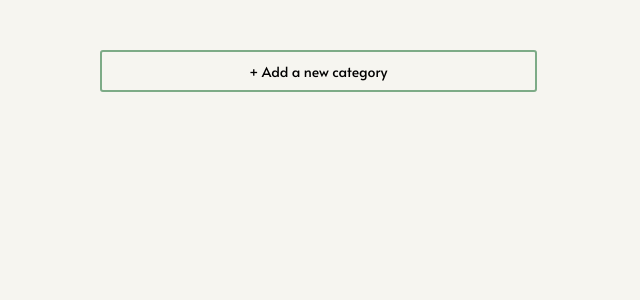
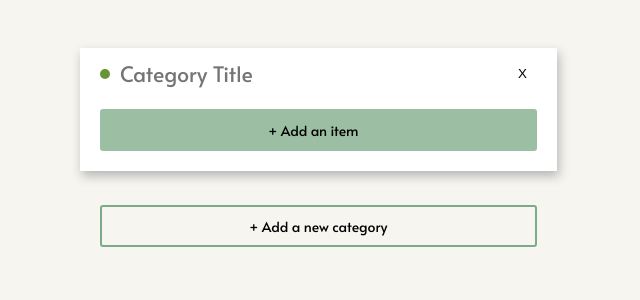
Before and after one commit to mitchHartigan/trekkr, a React (Create React App) app: page / in a window 1280 px wide. Both pictures are taken after a click on the button "+ Add a new category". Shown: the top 300 px of the page, without its empty margins (312-952 px from the left). Built offline with nearby package versions, Linux system fonts and the light colour scheme.

Commit message:
feat: WIP focus on newly created elem

```diff
--- a/src/pack/BackpackData/utils.js
+++ b/src/pack/BackpackData/utils.js
@@ -32,15 +32,15 @@ export const handleDrag = (result, currentState) => {
 
     const updatedCategory = {
       ...start,
-      itemIds: newItemIds,
+      itemIds: newItemIds
     };
 
     const updatedState = {
       ...currentState,
       categories: {
         ...currentState.categories,
-        [updatedCategory.id]: updatedCategory,
-      },
+        [updatedCategory.id]: updatedCategory
+      }
     };
 
     return updatedState; //this makes sure we don't execute the code below.
@@ -53,7 +53,7 @@ export const handleDrag = (result, currentState) => {
 
   const updatedStart = {
     ...start,
-    itemIds: startItemIds,
+    itemIds: startItemIds
   };
 
   const finishItemIds = Array.from(finish.itemIds);
@@ -61,7 +61,7 @@ export const handleDrag = (result, currentState) => {
 
   const updatedFinish = {
     ...finish,
-    itemIds: finishItemIds,
+    itemIds: finishItemIds
   };
 
   const updatedState = {
@@ -69,8 +69,8 @@ export const handleDrag = (result, currentState) => {
     categories: {
       ...currentState.categories,
       [updatedStart.id]: updatedStart,
-      [updatedFinish.id]: updatedFinish,
-    },
+      [updatedFinish.id]: updatedFinish
+    }
   };
 
   return updatedState;
@@ -81,10 +81,10 @@ export const handleAddItem = (category, currentState) => {
 
   const newItem = {
     id: uniqueId,
-    name: "Name",
+    name: "",
     weight: 1,
     qty: 1,
-    units: "g",
+    units: "g"
   };
 
   const updatedItemIds = currentState.categories[category.id].itemIds;
@@ -95,15 +95,15 @@ export const handleAddItem = (category, currentState) => {
     ...currentState,
     items: {
       ...currentState.items,
-      [uniqueId]: newItem,
+      [uniqueId]: newItem
     },
     categories: {
       ...currentState.categories,
       [category.id]: {
         ...currentState.categories[category.id],
-        itemIds: updatedItemIds,
-      },
-    },
+        itemIds: updatedItemIds
+      }
+    }
   };
   return updatedState;
 };
@@ -120,33 +120,34 @@ export const handleDeleteItem = (item, category, currentState) => {
   const updatedState = {
     ...currentState,
     items: {
-      ...updatedItems,
+      ...updatedItems
     },
     categories: {
       ...currentState.categories,
       [category.id]: {
         ...currentState.categories[category.id],
-        itemIds: updatedItemIds,
-      },
-    },
+        itemIds: updatedItemIds
+      }
+    }
   };
   return updatedState;
 };
 
-export const generateCategoryColor = (seedColor) => {
+export const generateCategoryColor = seedColor => {
   const analogousColors = tinycolor(seedColor).analogous();
 
   return analogousColors;
 };
 
-export const handleAddCategory = (currentState) => {
+export const handleAddCategory = currentState => {
   const categoryId = uuidv4();
 
   const newCategory = {
     id: categoryId,
+    firstTimeLoaded: true,
     title: "",
     itemIds: [],
-    color: selectColorForCategory(currentState),
+    color: selectColorForCategory(currentState)
   };
 
   const updatedCategoryOrder = currentState.categoryOrder;
@@ -157,9 +158,9 @@ export const handleAddCategory = (currentState) => {
     ...currentState,
     categories: {
       ...currentState.categories,
-      [categoryId]: newCategory,
+      [categoryId]: newCategory
     },
-    categoryOrder: updatedCategoryOrder,
+    categoryOrder: updatedCategoryOrder
   };
   return updatedState;
 };
@@ -172,8 +173,8 @@ export const handleUpdateItem = (itemId, key, value, currentState) => {
     ...currentState,
     items: {
       ...currentState.items,
-      [itemId]: item,
-    },
+      [itemId]: item
+    }
   };
   return updatedState;
 };
@@ -186,9 +187,9 @@ export const handleUpdateCategoryTitle = (categoryId, title, currentState) => {
       ...currentState.categories,
       [categoryId]: {
         ...currentState.categories[categoryId],
-        title: title,
-      },
-    },
+        title: title
+      }
+    }
   };
 
   return updatedState;
@@ -196,7 +197,7 @@ export const handleUpdateCategoryTitle = (categoryId, title, currentState) => {
 
 /* This function is a monolith...need to refactor it out into it's own file, maybe
   it's own module or class or something, but wow she's a doozy. */
-export const parseDataForVis = (initialData) => {
+export const parseDataForVis = initialData => {
   let formattedCategories = [];
 
   const items = initialData.items;
@@ -205,22 +206,22 @@ export const parseDataForVis = (initialData) => {
   let categoryKeys = Object.keys(initialData.categories);
   // [category-1, category-2, category-3]...
 
-  categoryKeys.forEach((key) => {
+  categoryKeys.forEach(key => {
     let initialCategory = initialData.categories[key];
 
     const formattedCategory = {
       title: initialCategory.title || "",
       style: {
         border: "none",
-        margin: "0px",
-      },
+        margin: "0px"
+      }
     };
 
     let formattedChildren = [];
 
     let allCategoryItemsWeight = [];
 
-    initialCategory.itemIds.forEach((id) => {
+    initialCategory.itemIds.forEach(id => {
       allCategoryItemsWeight.push(
         parseInt(
           convertWeightToGrams(items[id].weight, items[id].units) *
@@ -231,7 +232,7 @@ export const parseDataForVis = (initialData) => {
 
     let largestWeightInCategory = findLargestWeight(allCategoryItemsWeight);
 
-    initialCategory.itemIds.forEach((id) => {
+    initialCategory.itemIds.forEach(id => {
       let currentItemWeight =
         convertWeightToGrams(items[id].weight, items[id].units) * items[id].qty;
 
@@ -254,9 +255,9 @@ export const parseDataForVis = (initialData) => {
         ).toString()} ${items[id].units}`,
         style: {
           backgroundColor: backgroundColor,
-          border: "1px solid #f6f5f0",
+          border: "1px solid #f6f5f0"
         },
-        baseColor: initialCategory.color,
+        baseColor: initialCategory.color
       };
       formattedChildren.push(formattedItem);
     });
@@ -270,10 +271,10 @@ export const parseDataForVis = (initialData) => {
     style: {
       background: "none",
       border: "none",
-      color: "none",
+      color: "none"
     },
 
-    children: formattedCategories,
+    children: formattedCategories
   };
 
   return formattedData;
@@ -311,14 +312,16 @@ export const generateBackgroundColor = (
     maxLightenValue -
     maxLightenValue * (invertedLightenValue / maxLightenValue);
 
-  return tinycolor(currentColor).saturate(10).lighten(mappedLightenValue);
+  return tinycolor(currentColor)
+    .saturate(10)
+    .lighten(mappedLightenValue);
 };
 
-export const findLargestWeight = (itemArray) => {
+export const findLargestWeight = itemArray => {
   return Math.max(...itemArray);
 };
 
-export const selectColorForCategory = (currentState) => {
+export const selectColorForCategory = currentState => {
   const getRandomValueInRange = (min, max) => {
     return Math.floor(Math.random() * (max - min) + min);
   };
@@ -328,12 +331,12 @@ export const selectColorForCategory = (currentState) => {
     "rgb(221, 96, 49)",
     "rgb(243, 201, 105)",
     "rgb(4, 67, 137)",
-    "rgb(103, 148, 54)",
+    "rgb(103, 148, 54)"
   ];
 
   let alreadyUsedColors = [];
 
-  Object.keys(currentState.categories).forEach((key) => {
+  Object.keys(currentState.categories).forEach(key => {
     let categoryColor = currentState.categories[key].color;
     if (categoryColor) {
       alreadyUsedColors.push(categoryColor);
@@ -341,7 +344,7 @@ export const selectColorForCategory = (currentState) => {
   });
 
   // Remove the colors already in use from the colors array.
-  alreadyUsedColors.forEach((color) => {
+  alreadyUsedColors.forEach(color => {
     let colorIndex = colors.indexOf(color);
 
     if (colorIndex !== -1) {
--- a/src/pack/Category/Category.js
+++ b/src/pack/Category/Category.js
@@ -2,16 +2,35 @@ import React, { Component } from "react";
 import { Droppable } from "react-beautiful-dnd";
 import Item from "../Item/Item";
 import { AddANewItemButton, CategoryContainer } from "./Category.elem";
-import { Input, StylesProvider } from "@material-ui/core";
+import { StylesProvider } from "@material-ui/core";
 import "./_category.scss";
 import { CategoryColor } from "./CategoryColor.elem";
+import styled from "styled-components";
+import { NameInput } from "./NameInput.elem";
+export default class Category extends Component {
+  constructor(props) {
+    super(props);
 
-export default class Category extends Component {
+    this.nameInput = React.createRef();
+
+    this.state = {
+      firstTimeLoaded: false
+    };
+  }
+
+  componentDidMount() {
+    if (this.props.category.firstTimeLoaded) {
+      this.nameInput.current.focus();
+      console.log("name input focused!");
+    }
+    console.log("name input not focused!");
+  }
+
   handleDelete = () => {
     this.props.deleteCategory(this.props.category.id);
   };
 
-  updateTitle = (evt) => {
+  updateTitle = evt => {
     this.props.updateCategoryTitle(this.props.id, evt.target.value);
   };
 
@@ -34,20 +53,21 @@ export default class Category extends Component {
                   display: "flex",
                   flexDirection: "row",
                   alignItems: "center",
-                  justifyContent: "space-between",
+                  justifyContent: "space-between"
                 }}
               >
                 <div
                   style={{
                     display: "flex",
                     justifyContent: "center",
-                    alignItems: "center",
+                    alignItems: "center"
                   }}
                 >
                   <CategoryColor color={this.props.category.color} />
 
-                  <Input
-                    className="category__title"
+                  <NameInput
+                    id={"nameinputbby"}
+                    ref={this.nameInput}
                     type="text"
                     placeholder={"Category Title"}
                     value={this.props.category.title || ""}
--- /dev/null
+++ b/src/pack/Category/NameInput.elem.js
@@ -0,0 +1,12 @@
+import styled from "styled-components";
+
+export const NameInput = styled.input`
+  font-size: 16pt;
+  font-family: Alata;
+  margin: 10px;
+  margin-left: 0px;
+  padding-left: 5px;
+  width: 200px;
+  border: none;
+  outline: none;
+`;
--- a/src/pack/Item/Item.js
+++ b/src/pack/Item/Item.js
@@ -5,9 +5,10 @@ import { ItemContainer } from "./Item.elem";
 import { StylesProvider } from "@material-ui/core";
 import { Input, InputLabel, Select, MenuItem } from "@material-ui/core";
 import DeleteIcon from "@material-ui/icons/Delete";
+import styled from "styled-components";
 
 // Looks like we can re-write this as a styled component...let's look into it.
-const DeleteButton = (props) => {
+const DeleteButton = props => {
   if (props.display) {
     return (
       <button className="item__deleteButton" onClick={props.handleDelete}>
@@ -29,17 +30,30 @@ const DeleteButton = (props) => {
 export default class Item extends Component {
   constructor(props) {
     super(props);
+
+    this.nameInput = React.createRef();
+
     this.state = {
-      hovered: false,
+      hovered: false
     };
   }
 
-  handleUpdate = (evt) => {
+  componentDidMount() {
+    this.nameInput.current.focus();
+  }
+
+  handleUpdate = evt => {
     this.props.updateItemContents(
       this.props.item.id,
       evt.target.name,
       evt.target.value
     );
+  };
+
+  handleFocusToggle = evt => {
+    if (evt.keyCode === 13) {
+      this.nameInput.current.blur();
+    }
   };
 
   handleDelete = () => {
@@ -66,8 +80,8 @@ export default class Item extends Component {
               }}
             >
               <div>
-                <Input
-                  className="item__input"
+                <ItemInput
+                  ref={this.nameInput}
                   style={
                     snapshot.isDragging
                       ? { backgroundColor: "white" }
@@ -75,9 +89,10 @@ export default class Item extends Component {
                   }
                   type="text"
                   name="name"
-                  placeholder={"Name"}
-                  value={name}
+                  placeholder="Name"
+                  value={name ? name : ""}
                   onChange={this.handleUpdate}
+                  onKeyDown={this.handleFocusToggle}
                 />
               </div>
 
@@ -128,3 +143,11 @@ export default class Item extends Component {
     );
   }
 }
+
+const ItemInput = styled.input`
+  border: none;
+  outline: none;
+  background-color: white;
+  font-size: 14px;
+  font-family: Alata;
+`;
--- a/src/pack/Item/_item.scss
+++ b/src/pack/Item/_item.scss
@@ -6,11 +6,6 @@
   justify-content: space-between;
   &:hover {
     background-color: grey;
-  }
-  &__input {
-    background-color: white;
-    font-size: 14px;
-    font-family: Alata;
   }
   &__weightInput {
     max-width: 40px;
```
Also changed, not shown: src/pack/BackpackData/index.js (+9 -9 lines), src/vis/Label.js (+3 -5 lines).
